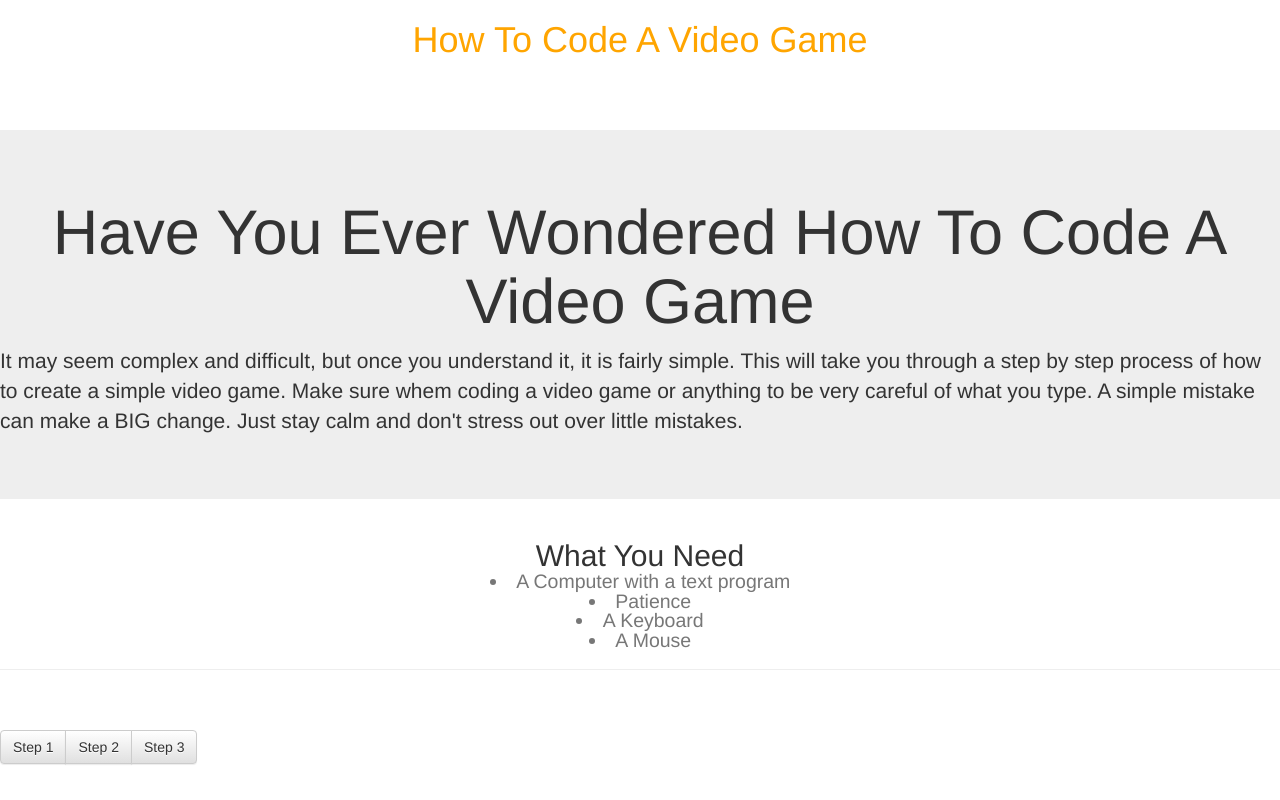
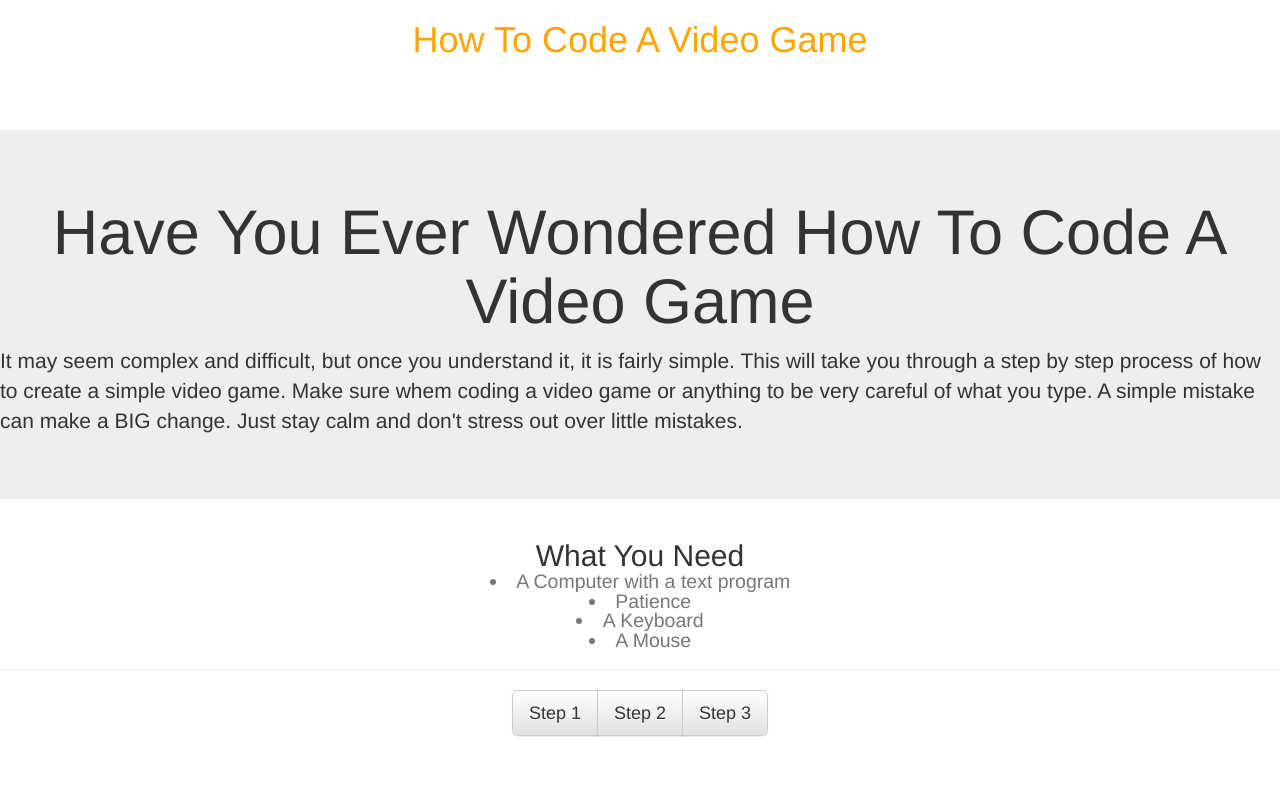
Before and after one commit to Patenaude/howtocodeagame, a plain HTML site: page index.html in a window 1280 px wide. Drawn offline with nearby package versions, Linux system fonts and the light colour scheme.

Commit message:
Update index.html

```diff
--- a/index.html
+++ b/index.html
@@ -29,13 +29,12 @@
   </small></h1>
 </div></center>
 
-<br><br>
-
-<div class="btn-group" role="group" aria-label="...">
+<center>
+<div class="btn-group btn-group-lg" role="group" aria-label="...">
   <button type="button" class="btn btn-default">Step 1</button>
   <button type="button" class="btn btn-default">Step 2</button>
   <button type="button" class="btn btn-default">Step 3</button>
-</div>
+</div> </center>
 
 
 
```
